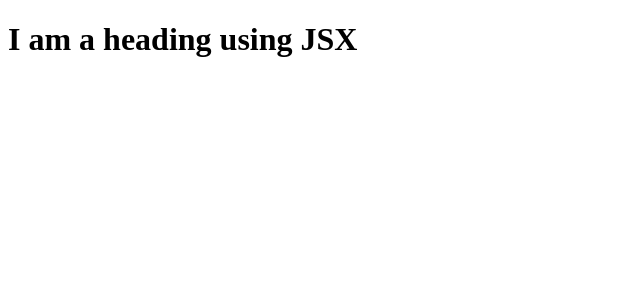
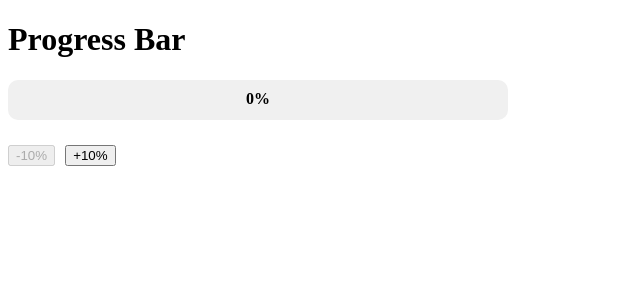
Before and after one commit to V-bhoy/ReactFundamentals, a React (Vite) app in the folder namaste-react/: page / in a window 1280 px wide. Shown: the top 300 px of the page, without its empty margins (0-640 px from the left). Built offline with nearby package versions, Linux system fonts and the light colour scheme.

Commit message:
add coding problems

```diff
--- a/namaste-react/App.jsx
+++ b/namaste-react/App.jsx
@@ -1,6 +1,9 @@
 import React from "react";
 import ReactDOM from "react-dom/client";
 import Title from "./Title.jsx";
+import ChipsInput from "./coding-problems/ChipsInput";
+import Accordian from "./coding-problems/Accordian";
+import ProgressBar from "./coding-problems/ProgressBar";
 
 // core react element
 const heading = React.createElement("h1", {id: "heading"}, "Hello World from React!")
@@ -33,4 +36,9 @@ const parent = React.createElement("div", {id: "parent"},
 // console.log(Title()); //--> this log the React element only that is the JS object. It returns a pure React element
 
 const root = ReactDOM.createRoot(document.getElementById("root"));
-root.render(<Title/>);
+root.render(
+    <React.StrictMode>
+        {/*<ChipsInput/>*/}
+        {/*<Accordian/>*/}
+        <ProgressBar/>
+    </React.StrictMode>);
--- /dev/null
+++ b/namaste-react/coding-problems/Accordian.jsx
@@ -0,0 +1,40 @@
+import {useState} from "react";
+
+const items = [{
+    title: "Accordian 1",
+    content: "Content 1"
+}, {
+    title: "Accordian 2",
+    content: "Content 2"
+}, {
+    title: "Accordian 3",
+    content: "Content 3"
+}, {
+    title: "Accordian 4",
+    content: "Content 4"
+}, {
+    title: "Accordian 5",
+    content: "Content 5"
+}]
+
+export default function Accordian() {
+    const [activeIndex, setActiveIndex] = useState(null);
+
+    if (!items.length) {
+        return <p>No items to display!</p>
+    }
+    return <>
+        <h1 style={{textAlign: "center"}}>Accordians</h1>
+        <div style={{display: "flex", flexDirection: "column", alignItems: "center", gap: 5}}>
+            {items.map((item, index) => <div key={item.title}
+                                             style={{display: "flex", alignItems: "center", flexDirection: "column"}}>
+                <button style={{cursor: "pointer"}} onClick={() => setActiveIndex(activeIndex === index ? null : index)}>{item.title}</button>
+                {activeIndex === index && <p style={{
+                    textAlign: "center",
+                    backgroundColor: "lightyellow",
+                    padding: "10px 20px"
+                }}>{item.content}</p>}
+            </div>)}
+        </div>
+    </>
+}
--- /dev/null
+++ b/namaste-react/coding-problems/ChipsInput.jsx
@@ -0,0 +1,52 @@
+import {useState} from "react";
+
+const inputStyles = {
+    width: "25rem",
+    margin: "auto",
+    padding: 10
+}
+
+const chipStyles = {
+    display:"flex",
+    alignItems: "center",
+    margin: "auto",
+    gap: 5,
+    border: "1px solid black",
+    padding: "5px 10px",
+    borderRadius: 15
+}
+
+function Chip({value, setInputValues}) {
+    return <div style={chipStyles}>
+        <p style={{margin: 0, backgroundColor: "lightyellow", padding: "5px 10px"}}>{value}</p>
+        <p onClick={()=>setInputValues((inputs)=>inputs.filter(textValue=>textValue!==value))} style={{fontWeight: "bold", color: "red", margin: 0, cursor: "pointer"}}>x</p>
+    </div>
+}
+
+export default function ChipsInput() {
+    const [inputValues, setInputValues] = useState([]);
+    const [value, setValue] = useState("");
+    return <>
+        <h1 style={{textAlign: "center"}}>My Chip Input</h1>
+        <div style={{display: "flex"}}>
+            <input
+                value={value}
+                onChange={(event) => setValue(event.currentTarget.value.trim())}
+                onKeyDown={(event) => {
+                    const key = event.key;
+                    if (value.trim() !== "" && key === "Enter") {
+                        setInputValues((inputs) => [...inputs, value]);
+                        setValue("");
+                    }
+                }}
+                style={inputStyles}
+                type={"text"}
+                placeholder={"Enter Text"}/>
+        </div>
+        <div style={{display: "flex", flexDirection: "column", marginTop: 20, gap: 10}}>
+            {inputValues.map((inputText) =>
+                <Chip key={inputText} value={inputText} setInputValues={setInputValues}/>)
+            }
+        </div>
+    </>
+}
--- /dev/null
+++ b/namaste-react/coding-problems/ProgressBar.jsx
@@ -0,0 +1,49 @@
+import {useState} from "react";
+
+function ProgressBar() {
+    const [size, setSize] = useState(0);
+
+    function increaseByTenPercent() {
+        if (size < 100) {
+            setSize((size) => size + 10);
+        }
+    }
+
+    function decreaseByTenPercent() {
+        if (size > 0) {
+            setSize((size) => size - 10);
+        }
+    }
+
+    return (
+        <div>
+            <h1>Progress Bar</h1>
+            {/* Implement the ProgressBar component logic here */}
+            <div style={{height: 40, backgroundColor: "#f0f0f0", borderRadius: 10, position: "relative",  width: "100%",
+                maxWidth: "500px", }}>
+                <div style={{
+                    width: `${size}%`,
+                    height: "100%",
+                    borderRadius: 10,
+                    backgroundColor: size > 30 ? "orange" : size > 70 ? "green" : "red",
+                }}>
+                    <p style={{
+                        position: "absolute",
+                        textAlign: "center",
+                        width: "100%",
+                        fontWeight: "bold",
+                        margin: 0,
+                        top: 10
+                    }}>{size}%</p>
+                </div>
+
+            </div>
+            <div style={{display: "flex", gap: 10, marginTop: 25}}>
+                <button onClick={decreaseByTenPercent} disabled={size===0}>-10%</button>
+                <button onClick={increaseByTenPercent} disabled={size===100}>+10%</button>
+            </div>
+        </div>
+    );
+}
+
+export default ProgressBar;
```
Also changed, not shown: namaste-react/basics.txt (added).
